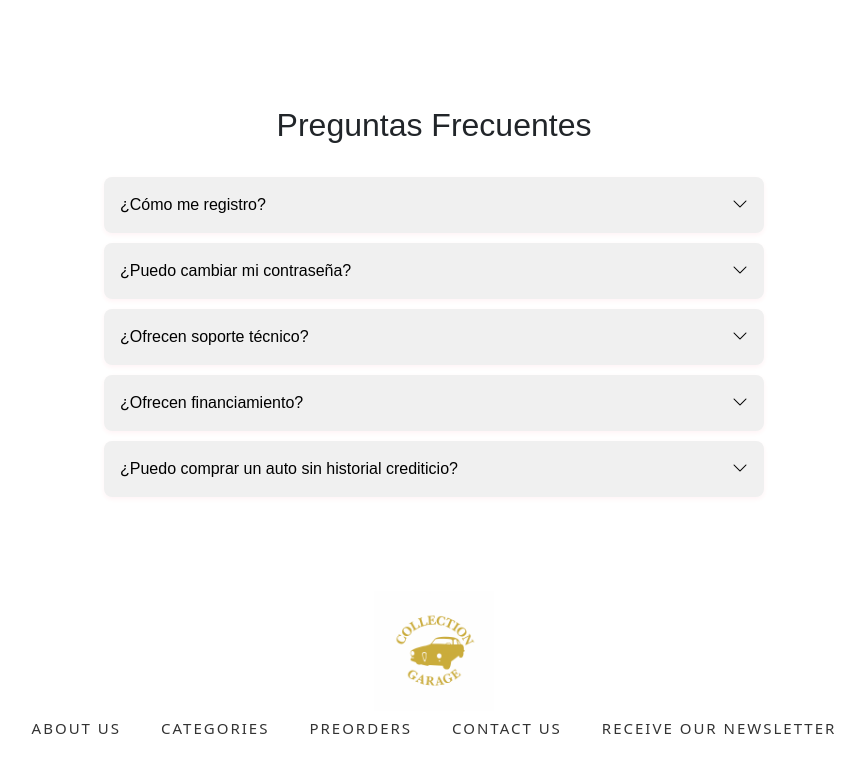
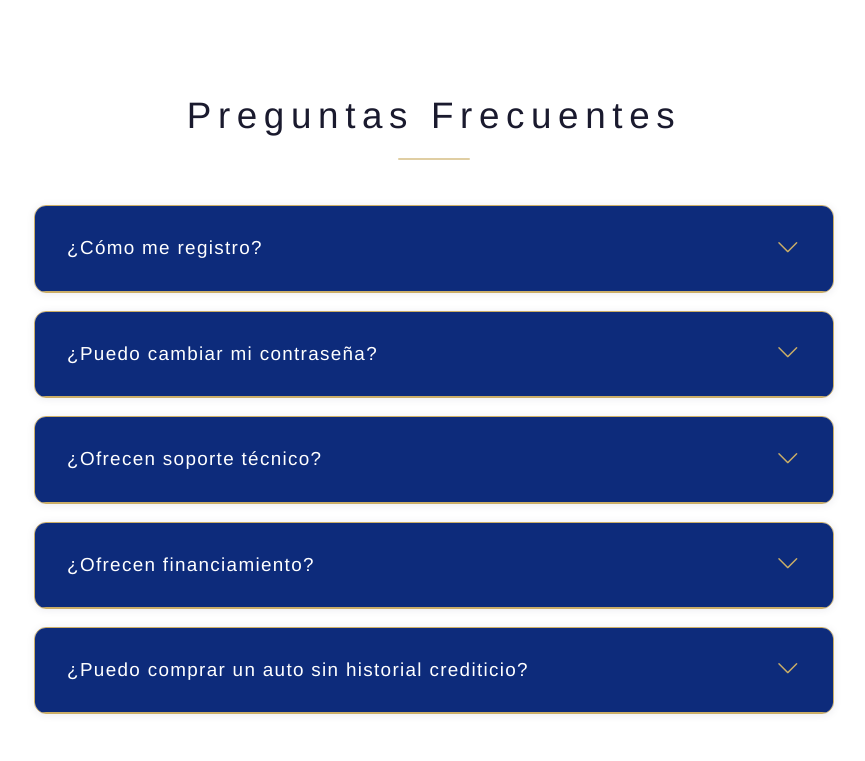
Before and after one commit to Leslyhub21/Car-Catalog, a React (Vite) app: page / in a window 1280 px wide. Shown: the part 2819-3580 px from the top of the page, without its empty margins (206-1071 px from the left). Built offline with nearby package versions, Linux system fonts and the light colour scheme; no server answers.

Commit message:
Se realizaron cambios al formulario

```diff
--- a/src/components/PreguntasF.css
+++ b/src/components/PreguntasF.css
@@ -1,88 +1,135 @@
 .faq {
-  max-width: 90%;
-  margin: 40px auto;
-  padding: 20px;
-  font-family: sans-serif;
+  max-width: 800px;
+  margin: 48px auto 72px auto;
+  padding: 0;
+  font-family: 'Montserrat', 'Helvetica Neue', Arial, sans-serif;
+  background: none;
   box-sizing: border-box;
 }
 
 .faq h2 {
-  font-size: 2em;
-  margin-bottom: 1em;
+  font-size: 2.3rem;
+  margin-bottom: 2.8rem;
   text-align: center;
+  color: #1a1a2e;
+  letter-spacing: 0.18em;
+  font-weight: 300;
+  background: none;
+  position: relative;
+}
+
+.faq h2::after {
+  content: '';
+  display: block;
+  width: 72px;
+  height: 2px;
+  background: #CBAE67;
+  margin: 20px auto 0 auto;
+  border-radius: 1px;
+  opacity: 0.6;
+}
+
+.faq-list {
+  display: flex;
+  flex-direction: column;
+  gap: 18px;
 }
 
 .faq-item {
-  margin-bottom: 10px;
-  border-radius: 8px;
+  background: #fff;
+  border: 1.5px solid #CBAE67;
+  border-radius: 12px;
+  box-shadow: 0 1px 8px rgba(0,14,77,0.08);
   overflow: hidden;
-  box-shadow: 0 2px 5px rgba(255, 0, 60, 0.05);
+  transition: box-shadow 0.24s, border-color 0.3s;
+}
+
+.faq-item:hover {
+  box-shadow: 0 2px 20px rgba(203,174,103,0.14);
+  border-color: #0d2b7b;
 }
 
 .faq-question {
   width: 100%;
   text-align: left;
-  padding: 1em;
-  font-size: 1em;
-  background: #f0f0f0;
+  padding: 1.3em 1.7em;
+  font-size: 1.18em;
+  background: #0d2b7b;
+  color: #fff;
   border: none;
   cursor: pointer;
   outline: none;
-  transition: background 0.3s ease;
   display: flex;
   justify-content: space-between;
   align-items: center;
+  letter-spacing: 0.07em;
+  font-weight: 500;
+  transition: background 0.22s, color 0.22s;
+  border-bottom: 1px solid #CBAE67;
 }
 
 .faq-question:hover {
-  background: #e0e0e0;
+  background: #000E4D;
+  color: #CBAE67;
 }
 
 .arrow-icon {
-  font-size: 1rem;
-  transition: transform 0.3s ease;
+  font-size: 1.25em;
+  color: #CBAE67;
+  margin-left: 15px;
+  transition: transform 0.32s cubic-bezier(.5,.5,0,1);
 }
 
 .arrow-icon.open {
-  transform: rotate(180deg);
+  transform: rotate(180deg) scale(1.2);
 }
 
 .faq-answer {
   max-height: 0;
   overflow: hidden;
-  background: #fafafa;
-  padding: 0 1em;
-  transition: max-height 0.3s ease, padding 0.3s ease;
+  background: #fff;
+  padding: 0 1.7em;
+  color: #222;
+  font-size: 1.09em;
+  letter-spacing: 0.01em;
+  transition: max-height 0.33s cubic-bezier(.5,.5,0,1), padding 0.28s;
+  border-top: none;
+  box-shadow: none;
 }
 
 .faq-answer.open {
-  max-height: 300px;
-  padding: 1em;
+  max-height: 180px;
+  padding: 1.2em 1.7em;
+  box-shadow: 0 2px 12px rgba(203,174,103,0.05);
 }
 
-/* 📱 Responsividad para móviles */
+.faq-answer p {
+  margin: 0;
+  color: #1a1a2e;
+  font-weight: 400;
+  font-size: 1.05em;
+}
+
 @media (max-width: 600px) {
   .faq {
-    padding: 10px;
+    max-width: 98vw;
+    margin: 30px auto;
+    padding: 0;
   }
 
   .faq h2 {
-    font-size: 1.5em;
+    font-size: 1.3em;
+    margin-bottom: 1.3em;
   }
 
   .faq-question {
-    font-size: 0.95em;
-    padding: 0.9em;
+    font-size: 1em;
+    padding: 1em 0.7em;
   }
 
   .faq-answer {
-    font-size: 0.9em;
+    font-size: 0.93em;
+    padding-left: 0.7em;
+    padding-right: 0.7em;
   }
 }
-
-/* 💻 Para pantallas grandes */
-@media (min-width: 1200px) {
-  .faq {
-    max-width: 700px;
-  }
-}
--- a/src/components/PreguntasF.jsx
+++ b/src/components/PreguntasF.jsx
@@ -36,6 +36,7 @@ export default function Faq() {
     <>
       <section className="faq">
         <h2>Preguntas Frecuentes</h2>
+        <div className="faq-list">
           {faqData.map((item, index) => (
             <div key={index} className="faq-item">
               <button className="faq-question" onClick={() => toggle(index)}>
@@ -49,6 +50,8 @@ export default function Faq() {
               </div>
             </div>
           ))}
-      </section>    </>
+        </div>
+      </section>
+    </>
   );
 }
```
Lines whose indentation alone changed are shown as unchanged.
